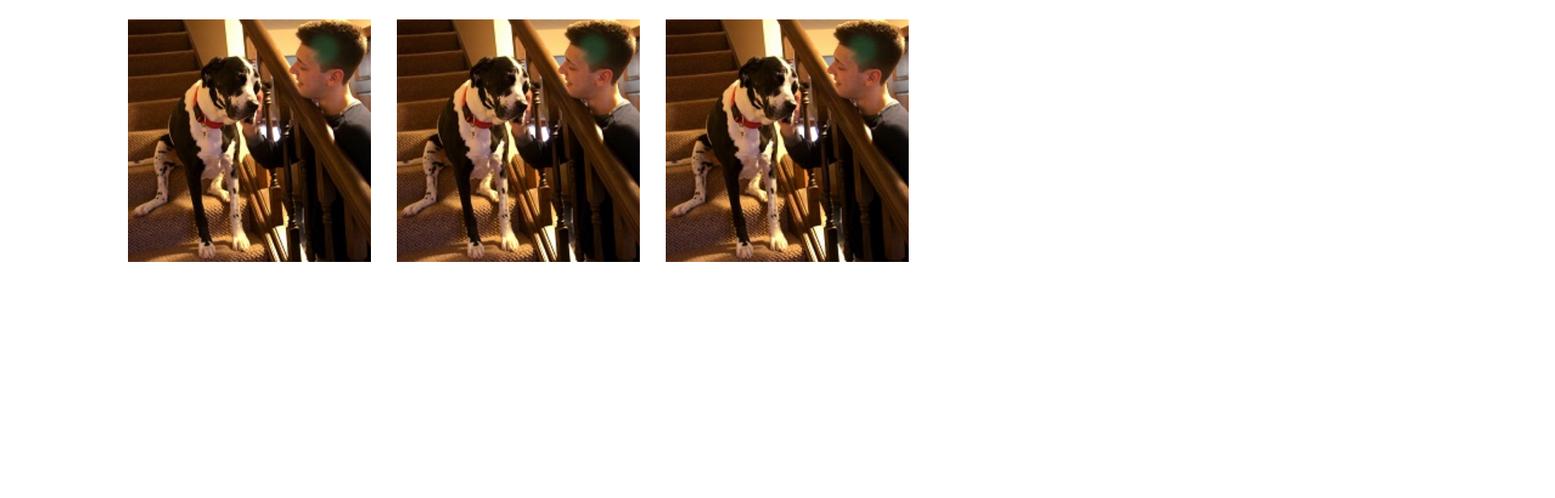
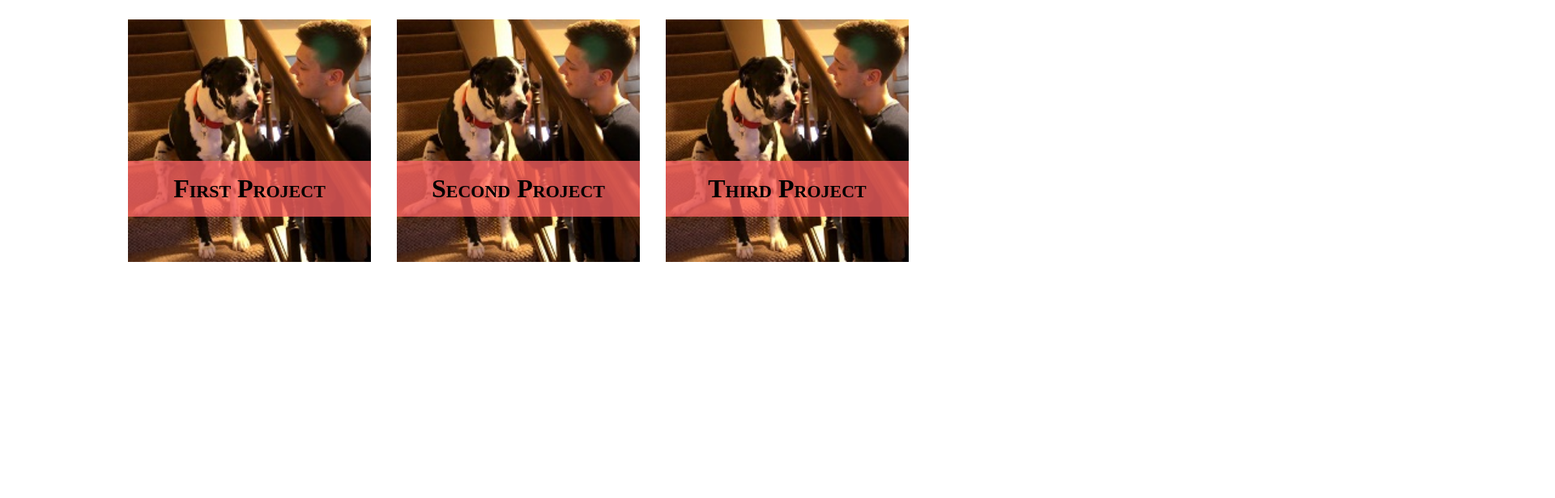
Before and after one commit to ebadowski/Basic-Portfolio, a plain HTML site: page portfolio.html in a window 1280 px wide. Shown: the top 616 px of the page at 81% size, 1920 px wide, since content can reach past the window. Drawn offline with Linux system fonts and the light colour scheme.

Commit message:
banner update

```diff
--- a/assets/css/portfolio.css
+++ b/assets/css/portfolio.css
@@ -10,10 +10,10 @@
     background-image: url("../images/Me\ and\ Daggy.jpg");
 }
 .portfolio-item h4{
-    position: absolute;
-    bottom: 1em;
+    position: relative;
+    bottom: -175px;
     background-color: rgba(255, 100, 100, .75);
-    width: 100%;
+    width: 300px;
     text-align: center;
     padding: .5em 0;
     font-size: 2em;
```
